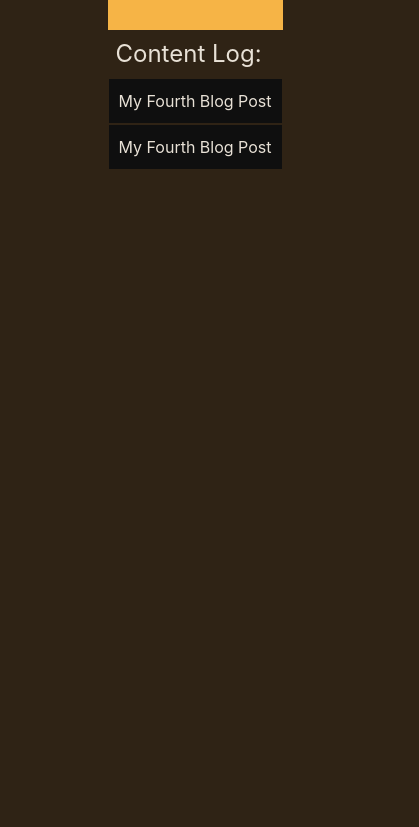
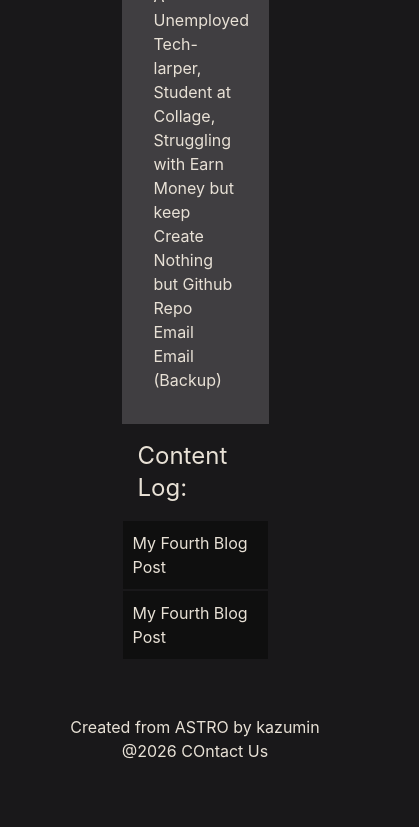
Before and after one commit to kreatormati/kreatormati.github.io, an Astro site: page / in a window 390 px wide. Shown: the part 270-1097 px from the top of the page, 419 px wide, since content can reach past the window. Before the commit the page ends 844 px from the top, so only its background shows below. Built offline with nearby package versions, Linux system fonts and the light colour scheme; Astro itself is replaced by a stand-in of ours; a web font is replaced by a local one.

Commit message:
overhaul-padding-mobile-ass-problem

```diff
--- /dev/null
+++ b/src/components/footer.astro
@@ -0,0 +1,23 @@
+---
+import "../styles/global.css";
+const date  = new Date().getFullYear();
+---
+<style>
+
+    a {
+        color: var(--color-amber-300);
+    }
+</style>
+<div class="p-4 text-center">
+    <ul class="justify-center flex">
+        <li><a href="/"><span class="icon"></span></a></li>
+        <li><a href="/"><span class="icon"></span></a></li>
+        <li><a href="/"><span class="icon"></span></a></li>
+        <li><a href="/"><span class="icon">󰇮</span></a></li>
+        <li><a href="/"><span class="icon">󰇮</span></a></li>
+
+    </ul>
+    <p>
+        Created from <a href="https://astro.build">ASTRO</a> by <a href="/">kazumin</a> @{date} <a href="">COntact Us</a>
+    </p>
+</div>
--- a/src/components/intro.astro
+++ b/src/components/intro.astro
@@ -2,12 +2,28 @@
 import "../styles/global.css"
 ---
 <style>
-  div {
-    padding:3rem;
-    background-color: var(--color-amber);
 
+html {
+    padding: 3rem;
+}
+  .container {
+    background-color: #403E41;
+    padding:2rem;
+    margin: auto;
   }
 </style>
-  <div>
-    <h1 class="text-4xl text-bold">hello internet</h1>
+  <div class="container">
+    <div class="flex"><h1 class="text-4xl text-bold">k*****</h1> <h3>aka kazumin/kreatormati</h3></div>
+
+    <hr class="p-3">
+    <p>
+        A Unemployed Tech-larper, Student at Collage, Struggling with Earn Money but keep Create Nothing but Github Repo
+    </p>
+    <ul>
+        <li>
+            <a href="mailto:kreatormati@disroot.org">Email</a>
+            <a href="mailto:kreatormati@gmail.com">Email (Backup)</a>
+        </li>
+    </ul>
+
   </div>
--- a/src/components/navbar.astro
+++ b/src/components/navbar.astro
@@ -6,6 +6,8 @@ const homeTitle = ">_m";
 <nav class="desktop">
   <h1 style="color: #D49A45; font-style: "InterDisplay"; font-weight: 600; "> <a href="/">{homeTitle}</a></h1>
   <ul>
-    <li><a href=""></a><span class="icon">󰏌</span></li>
+    <li><a href=""></a><span class="icon"></span></li>
+    <li><a href=""><span class="icon">󰇮</span></a></li>
+    <li><a href=""><span class="icon"></span></a></li>
   </ul>
 </nav>
--- a/src/layouts/bloglayout.astro
+++ b/src/layouts/bloglayout.astro
@@ -3,10 +3,12 @@ const { frontmatter } = Astro.props;
 import Layout from "../layouts/layout.astro";
 ---
 <Layout title={frontmatter.title}>
-<meta charset="utf-8" />
-<h1 class="text-5xl p-10">{frontmatter.title}</h1>
-<hr>
-<div style="padding: 5%;">
-  <slot />
+<div class="bodydiv">
+    <h1 class="text-5xl p-10">{frontmatter.title}</h1>
+    <hr>
+    <img src={frontmatter.img} alt="">
+    <div class="mobile-content">
+      <slot />
+    </div>
 </div>
 </Layout>
--- a/src/layouts/layout.astro
+++ b/src/layouts/layout.astro
@@ -2,6 +2,7 @@
 import "../styles/global.css";
 import Navbar from "../components/navbar.astro";
 import MobileNavbar from "../components/mobile-navbar.astro"
+import MainFooter from "../components/footer.astro";
 const mainTitle = "kreatormati";
 const title = Astro.props
 ---
@@ -10,7 +11,7 @@ const title = Astro.props
   <head>
     <meta charset="UTF-8">
     <meta name="viewport" content="width=device-width, initial-scale=1">
-    <title>{title} | {mainTitle}</title>
+    <title>{title}| {mainTitle}</title>
     <Navbar/>
     <MobileNavbar/>
   </head>
@@ -19,4 +20,7 @@ const title = Astro.props
       <slot/>
     </div>
   </body>
+  <footer>
+      <MainFooter/>
+  </footer>
 </html>
--- a/src/pages/index.astro
+++ b/src/pages/index.astro
@@ -10,7 +10,8 @@ const allPosts = Object.values(import.meta.glob('./posts/*.md', { eager: true })
   <div>
 
     <Intro/>
-   <h2 class="text-2xl p-2">Content Log:</h2>
+
+   <h2 class="text-2xl p-4">Content Log:</h2>
   </div>
     <ul>
     {allPosts.map((post: any) => <BlogLink url={post.url} title={post.frontmatter.title} />)}
--- a/src/styles/global.css
+++ b/src/styles/global.css
@@ -10,7 +10,7 @@
 
 :root {
   --color-void: #0F0F0F;
-  --color-coffee: #2F2315;
+  --color-coffee: #221F22;
   --color-amber: #F6B446;
   --color-amber-muted: #D49A45;
 
@@ -18,7 +18,7 @@
 }
 
 html {
-  background-color: #2F2315;
+  background-color: #19181A;
   color: #E8E1D6;
   padding : 40px;
 }
@@ -127,7 +127,6 @@ hr {
 @media (min-width:600px) {
   .desktop {
   display: flex;
-  gap: 1rem;
   }
   .mobile {
     display: none;
@@ -135,11 +134,10 @@ hr {
 }
 @media (max-width:600px) {
 
-  html {
-    padding: 20px
-  }
-  body div {
-    padding: 0rem;
+
+
+  .mobile-content {
+    padding: 5%;
   }
 
   .desktop {
```
Also changed, not shown: public/favicon.ico, public/favicon.svg.
